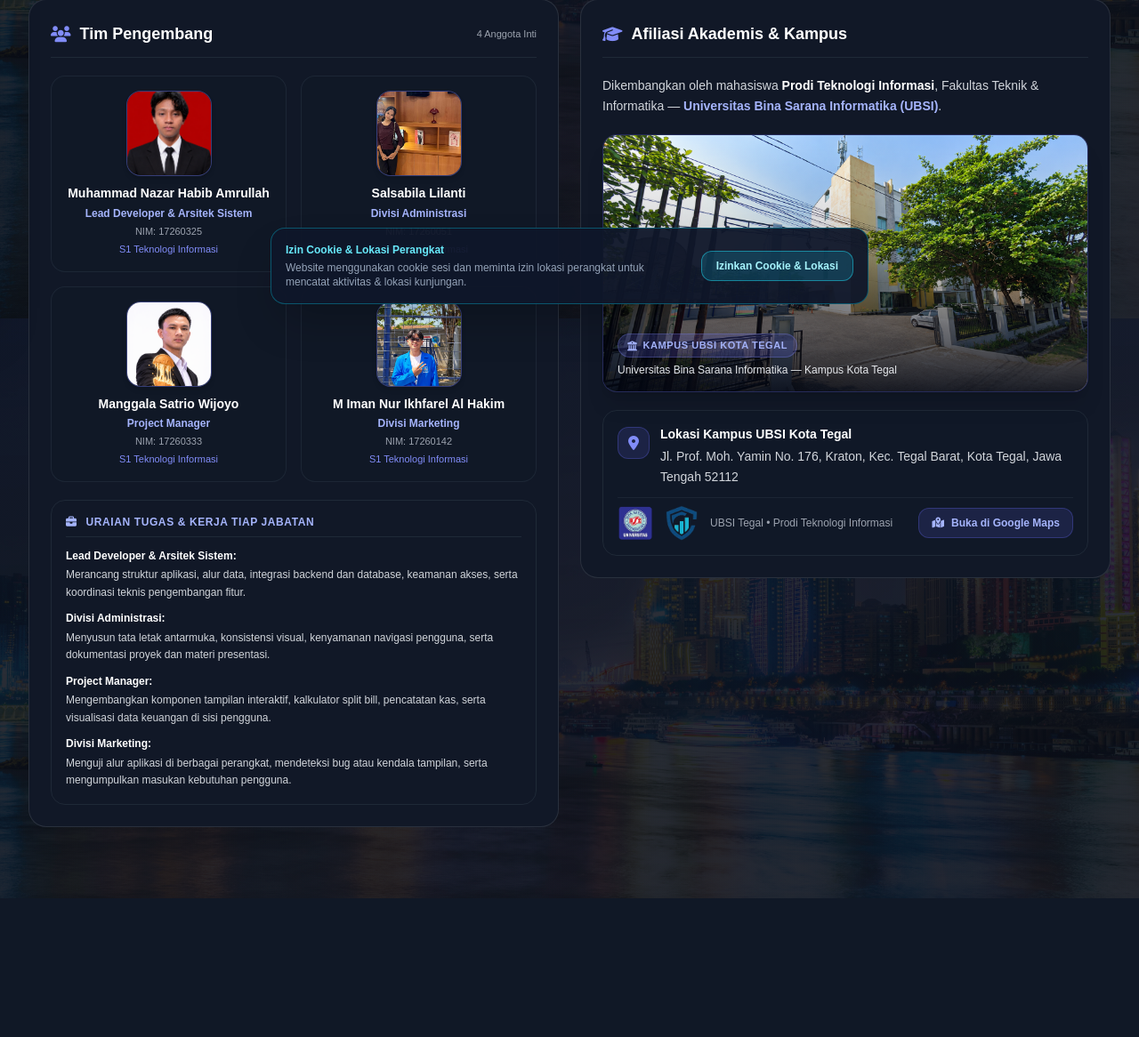
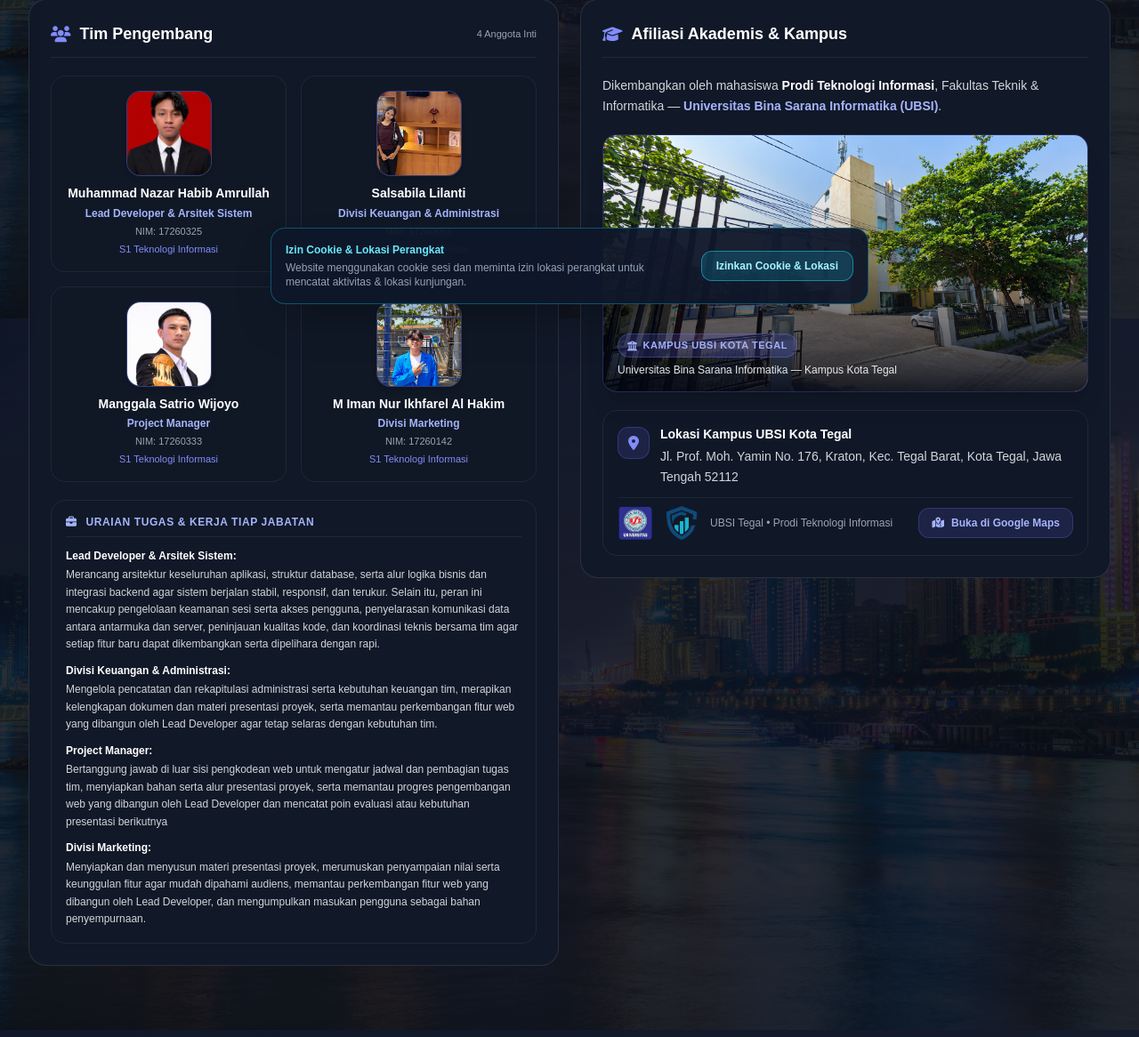
Before and after one commit to nazaramru08-cyber/Manajemenku, a Flask app: page /tentang-kami in a window 1280 px wide. Shown: the part 442-1608 px from the top of the page at 89% size. Before the commit the page ends 1452 px from the top, so only its background shows below. Run offline with Flask 3, Linux system fonts and the light colour scheme; some libraries are stand-ins or nearby versions.

Commit message:
Update tentang_kami.html

```diff
--- a/templates/tentang_kami.html
+++ b/templates/tentang_kami.html
@@ -157,7 +157,7 @@
                                 </div>
                                 <div class="space-y-1">
                                     <h3 class="text-sm font-bold text-white leading-snug">Salsabila Lilanti</h3>
-                                    <p class="text-xs font-semibold text-indigo-300">Divisi Administrasi</p>
+                                    <p class="text-xs font-semibold text-indigo-300">Divisi Keuangan & Administrasi</p>
                                     <p class="text-[11px] text-gray-400">NIM: 17260051</p>
                                     <p class="text-[11px] font-medium text-indigo-400">S1 Teknologi Informasi</p>
                                 </div>
@@ -199,25 +199,25 @@
                                 <div>
                                     <div class="font-bold text-white">Lead Developer & Arsitek Sistem:</div>
                                     <p class="mt-0.5 text-gray-300">
-                                        Merancang struktur aplikasi, alur data, integrasi backend dan database, keamanan akses, serta koordinasi teknis pengembangan fitur.
+                                        Merancang arsitektur keseluruhan aplikasi, struktur database, serta alur logika bisnis dan integrasi backend agar sistem berjalan stabil, responsif, dan terukur. Selain itu, peran ini mencakup pengelolaan keamanan sesi serta akses pengguna, penyelarasan komunikasi data antara antarmuka dan server, peninjauan kualitas kode, dan koordinasi teknis bersama tim agar setiap fitur baru dapat dikembangkan serta dipelihara dengan rapi.
                                     </p>
                                 </div>
                                 <div>
-                                    <div class="font-bold text-white">Divisi Administrasi:</div>
+                                    <div class="font-bold text-white">Divisi Keuangan & Administrasi:</div>
                                     <p class="mt-0.5 text-gray-300">
-                                        Menyusun tata letak antarmuka, konsistensi visual, kenyamanan navigasi pengguna, serta dokumentasi proyek dan materi presentasi.
+                                        Mengelola pencatatan dan rekapitulasi administrasi serta kebutuhan keuangan tim, merapikan kelengkapan dokumen dan materi presentasi proyek, serta memantau perkembangan fitur web yang dibangun oleh Lead Developer agar tetap selaras dengan kebutuhan tim.
                                     </p>
                                 </div>
                                 <div>
                                     <div class="font-bold text-white">Project Manager:</div>
                                     <p class="mt-0.5 text-gray-300">
-                                        Mengembangkan komponen tampilan interaktif, kalkulator split bill, pencatatan kas, serta visualisasi data keuangan di sisi pengguna.
+                                        Bertanggung jawab di luar sisi pengkodean web untuk mengatur jadwal dan pembagian tugas tim, menyiapkan bahan serta alur presentasi proyek, serta memantau progres pengembangan web yang dibangun oleh Lead Developer dan mencatat poin evaluasi atau kebutuhan presentasi berikutnya
                                     </p>
                                 </div>
                                 <div>
                                     <div class="font-bold text-white">Divisi Marketing:</div>
                                     <p class="mt-0.5 text-gray-300">
-                                        Menguji alur aplikasi di berbagai perangkat, mendeteksi bug atau kendala tampilan, serta mengumpulkan masukan kebutuhan pengguna.
+                                        Menyiapkan dan menyusun materi presentasi proyek, merumuskan penyampaian nilai serta keunggulan fitur agar mudah dipahami audiens, memantau perkembangan fitur web yang dibangun oleh Lead Developer, dan mengumpulkan masukan pengguna sebagai bahan penyempurnaan.
                                     </p>
                                 </div>
                             </div>
```
